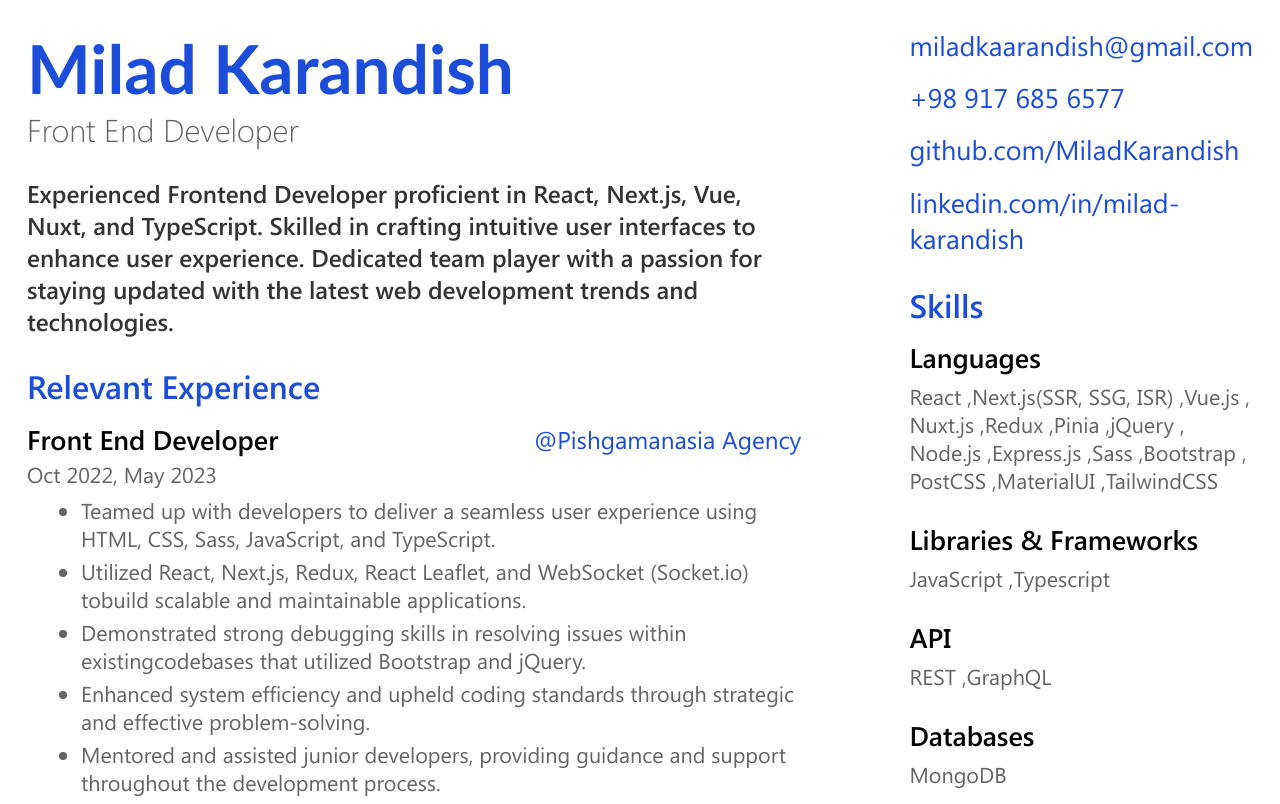
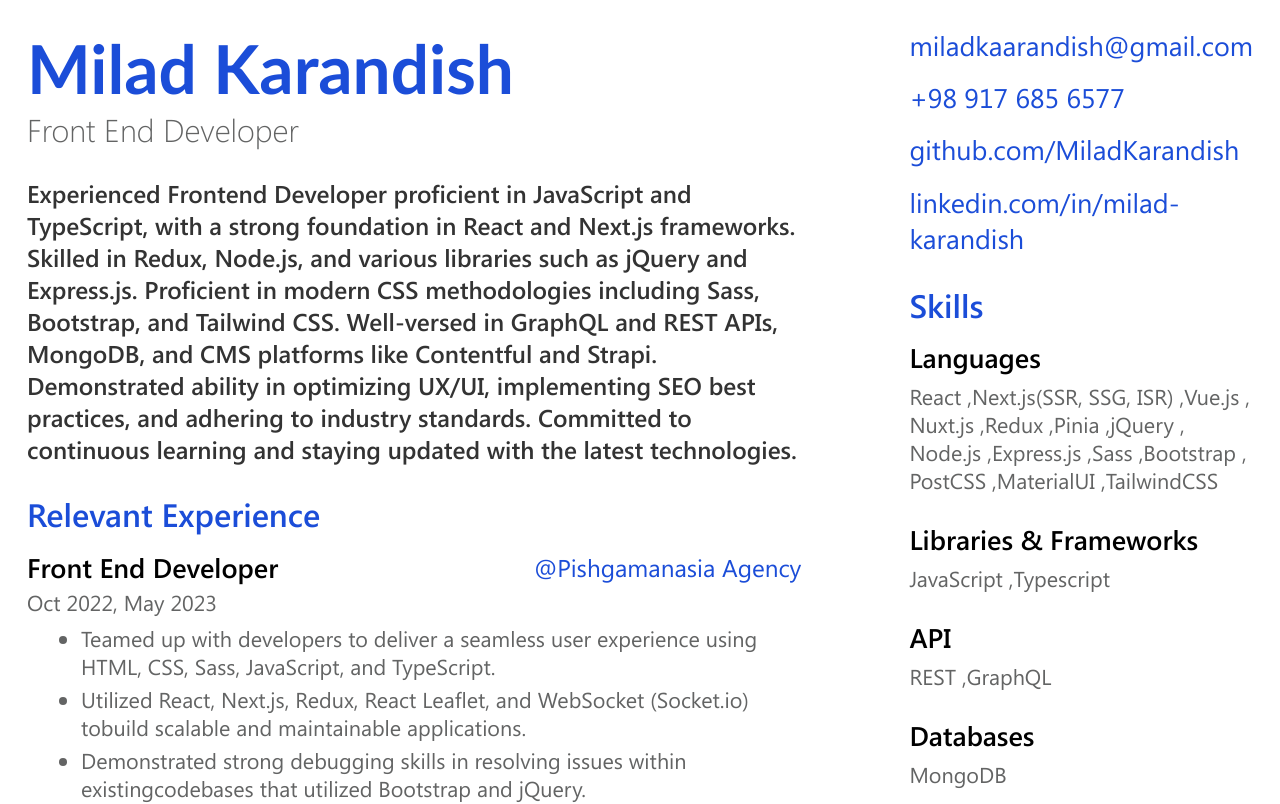
Before and after one commit to MiladKarandish/resume-maker, a React (Vite) app: page / in a window 1280 px wide. Shown: the top 804 px of the page. Built offline with nearby package versions, Linux system fonts and the light colour scheme.

Commit message:
trying to find the best description

```diff
--- a/src/components/Header/index.tsx
+++ b/src/components/Header/index.tsx
@@ -8,10 +8,15 @@ const Header = () => {
 
       {/* front-end web developer with nearly 4 years of experience. */}
       <p className={`${styles["_about-me"]}`}>
-        Experienced Frontend Developer proficient in React, Next.js, Vue, Nuxt,
-        and TypeScript. Skilled in crafting intuitive user interfaces to enhance
-        user experience. Dedicated team player with a passion for staying
-        updated with the latest web development trends and technologies.
+        Experienced Frontend Developer proficient in JavaScript and TypeScript,
+        with a strong foundation in React and Next.js frameworks. Skilled in
+        Redux, Node.js, and various libraries such as jQuery and Express.js.
+        Proficient in modern CSS methodologies including Sass, Bootstrap, and
+        Tailwind CSS. Well-versed in GraphQL and REST APIs, MongoDB, and CMS
+        platforms like Contentful and Strapi. Demonstrated ability in optimizing
+        UX/UI, implementing SEO best practices, and adhering to industry
+        standards. Committed to continuous learning and staying updated with the
+        latest technologies.
       </p>
     </>
   );
```
